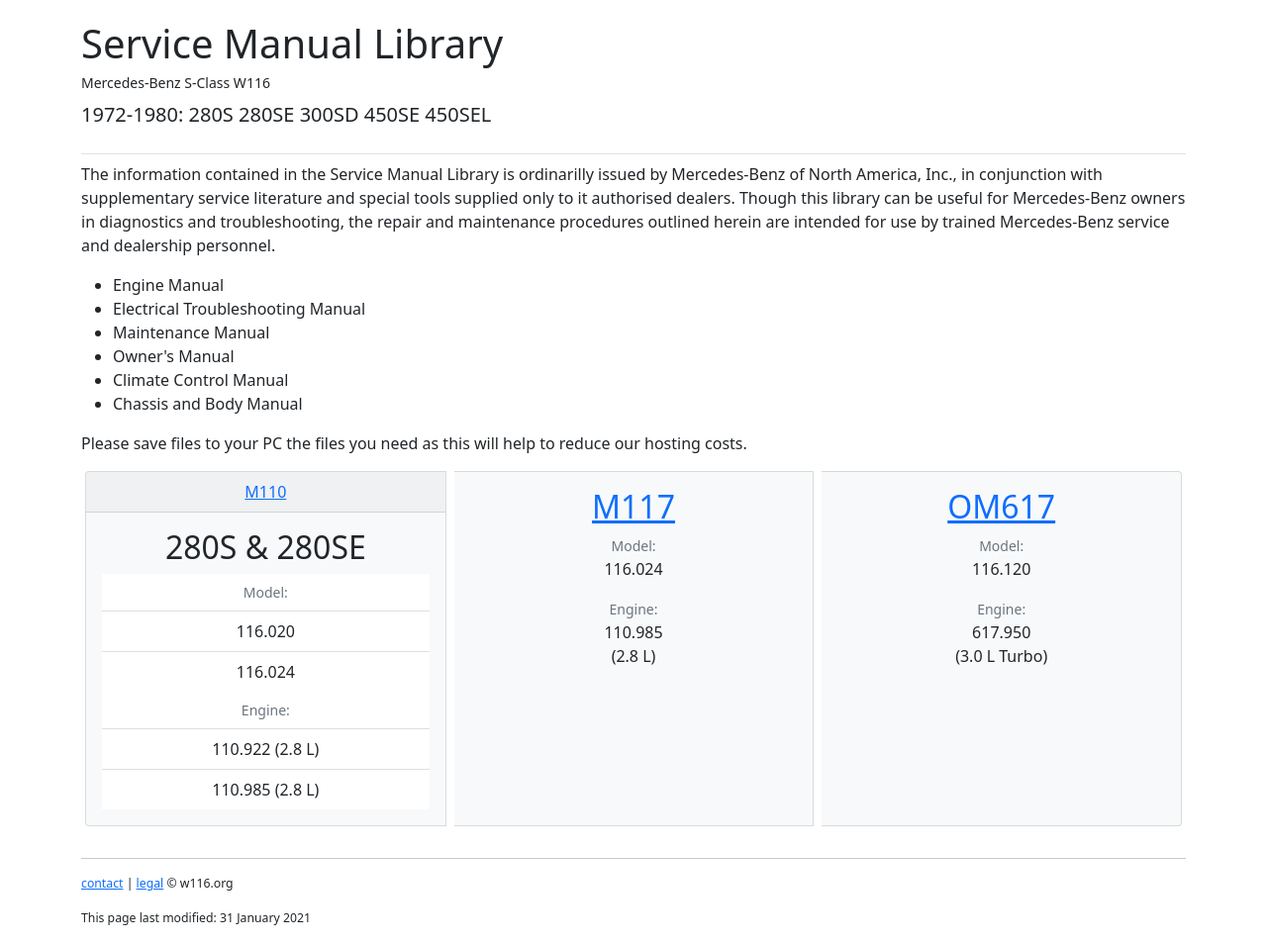
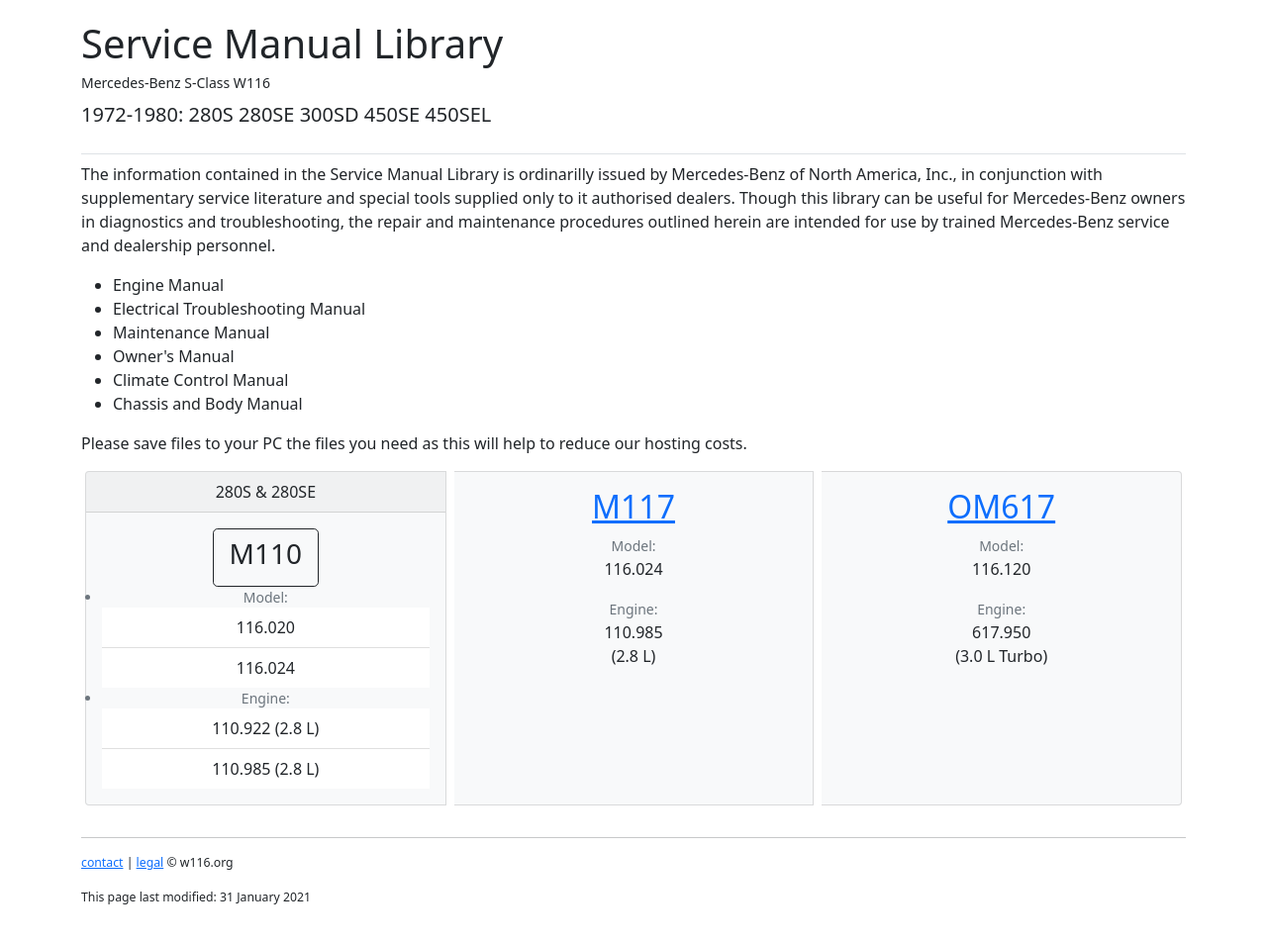
Before and after one commit to W116org/handbook, a Jekyll site: the page built from index.html, in a window 1280 px wide, cut to the strip 210-1163 px from the top of the page. Shown: the whole strip at 99% size. Built offline with Jekyll 4.4.1, drawn with Linux system fonts in a browser that asks for light colours; comment, search, counter and statistics services are not loaded; after the commit the page ends 1142 px from its top, so only the background shows below that.

Commit message:
Update index.html

```diff
--- a/index.html
+++ b/index.html
@@ -32,18 +32,18 @@
 
 <div class="card-group">
   <div class="card text-center text-dark bg-light mb-3 mx-1">
-    <div class="card-header">
-      <a href="m110/">M110</a>
-    </div>
+    <div class="card-header">280S &amp; 280SE</div>
     <div class="card-body">
-      <h2 class="card-title">280S &amp; 280SE</h2>
+      <a class="btn btn-outline-dark btn-lg" href="m110/">
+        <h3 class="card-title">M110</h3>
+      </a>
       <ul class="list-group list-group-flush">
-        <li class="list-group-item small text-muted">Model:</li>
+        <li class="list-group-item-heading small text-muted">Model:</li>
         <li class="list-group-item">116.020</li>
         <li class="list-group-item">116.024</li>
       </ul>
       <ul class="list-group list-group-flush">
-        <li class="list-group-item small text-muted">Engine:</li>
+        <li class="list-group-item-heading small text-muted">Engine:</li>
         <li class="list-group-item">110.922 (2.8 L)</li>
         <li class="list-group-item">110.985 (2.8 L)</li>
       </ul>
```
